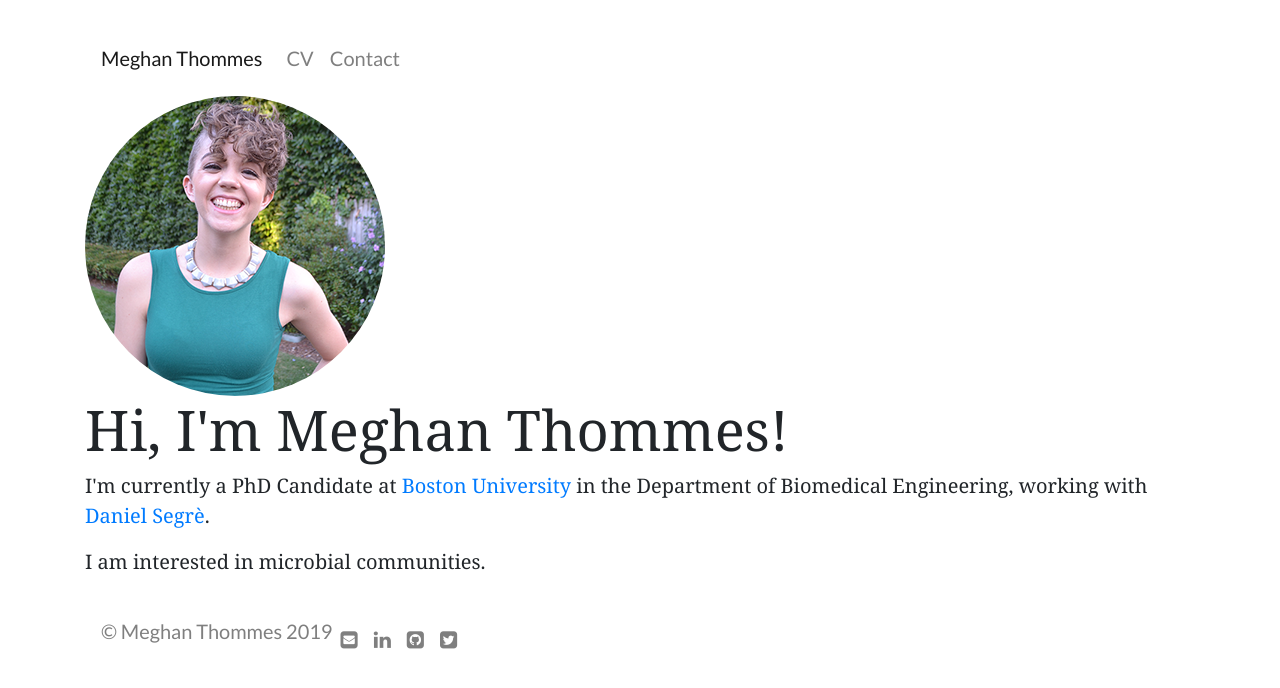
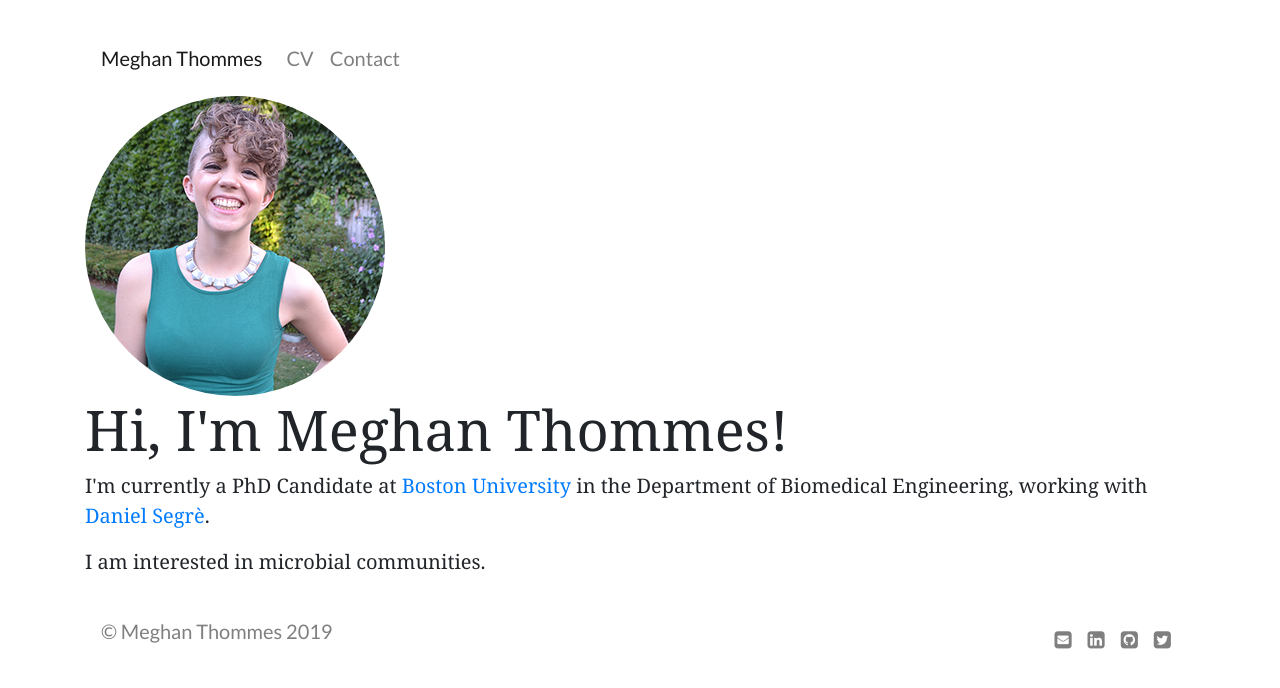
Before and after one commit to megthommes/megthommes.github.io, a Jekyll site: the page built from index.html, in a window 1280 px wide. Shown: the top 688 px of the page. Built offline with Jekyll 4.4.1, drawn with Linux system fonts in a browser that asks for light colours; some web fonts are replaced.

Commit message:
Update footer.html

```diff
--- a/_includes/footer.html
+++ b/_includes/footer.html
@@ -2,14 +2,14 @@
 	<nav id="navbar-footer" class="navbar navbar-expand-sm navbar-light">
 		<p class="navbar-text">&copy; Meghan Thommes 2019</p>
 
-		<ul class="nav navbar-nav navbar-right">
+		<ul class="navbar-nav ml-auto">
 			<!-- Email -->
 			<li class="nav-item">
 				<a class="nav-link" href="mailto:meghan.thommes@gmail.com" target="_blank"><i class="fa fa-envelope-square"></i></a>
 			</li>
 			<!-- LinkedIn -->
 			<li class="nav-item">
-				<a class="nav-link" href="https://www.linkedin.com/in/meghanthommes/" target="_blank"><i class="fa fa-linkedin"></i></a>
+				<a class="nav-link" href="https://www.linkedin.com/in/meghanthommes/" target="_blank"><i class="fa fa-linkedin-square"></i></a>
 			</li>
 			<!-- GitHub -->
 			<li class="nav-item">
```
